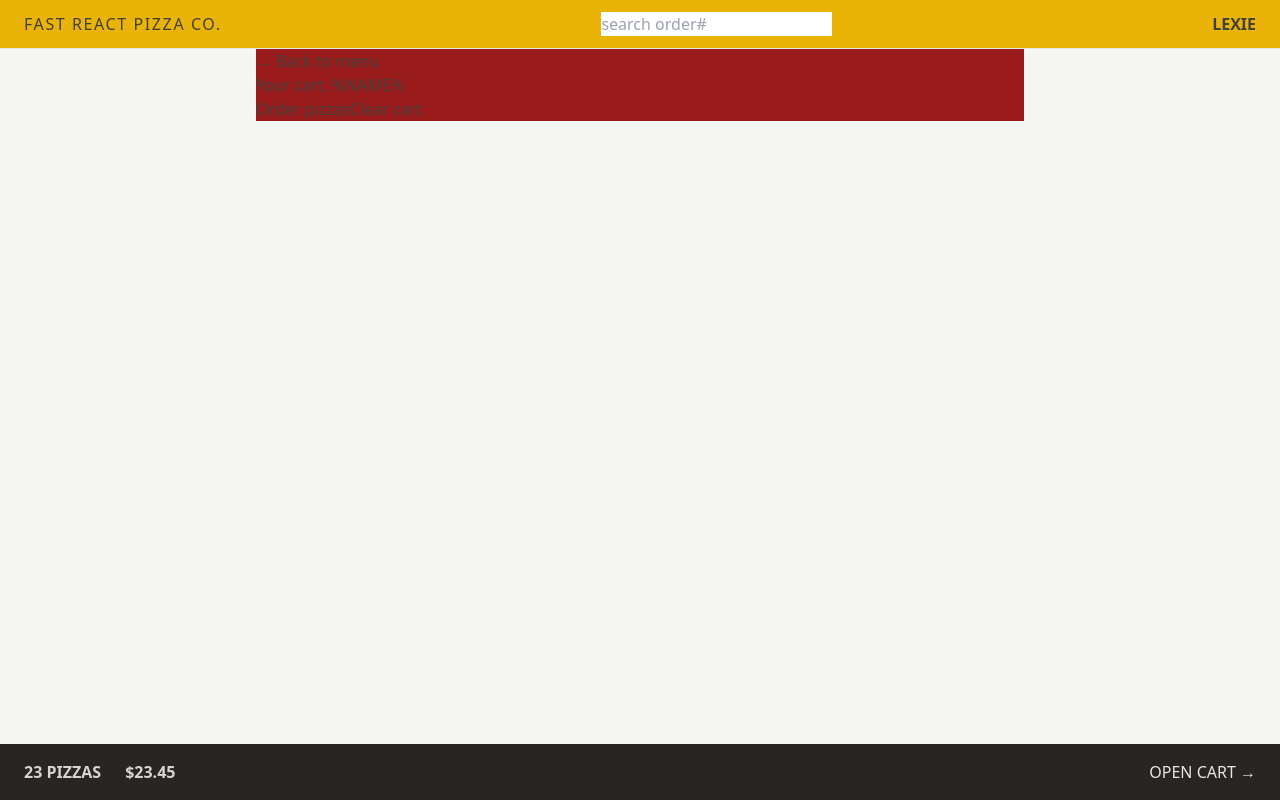
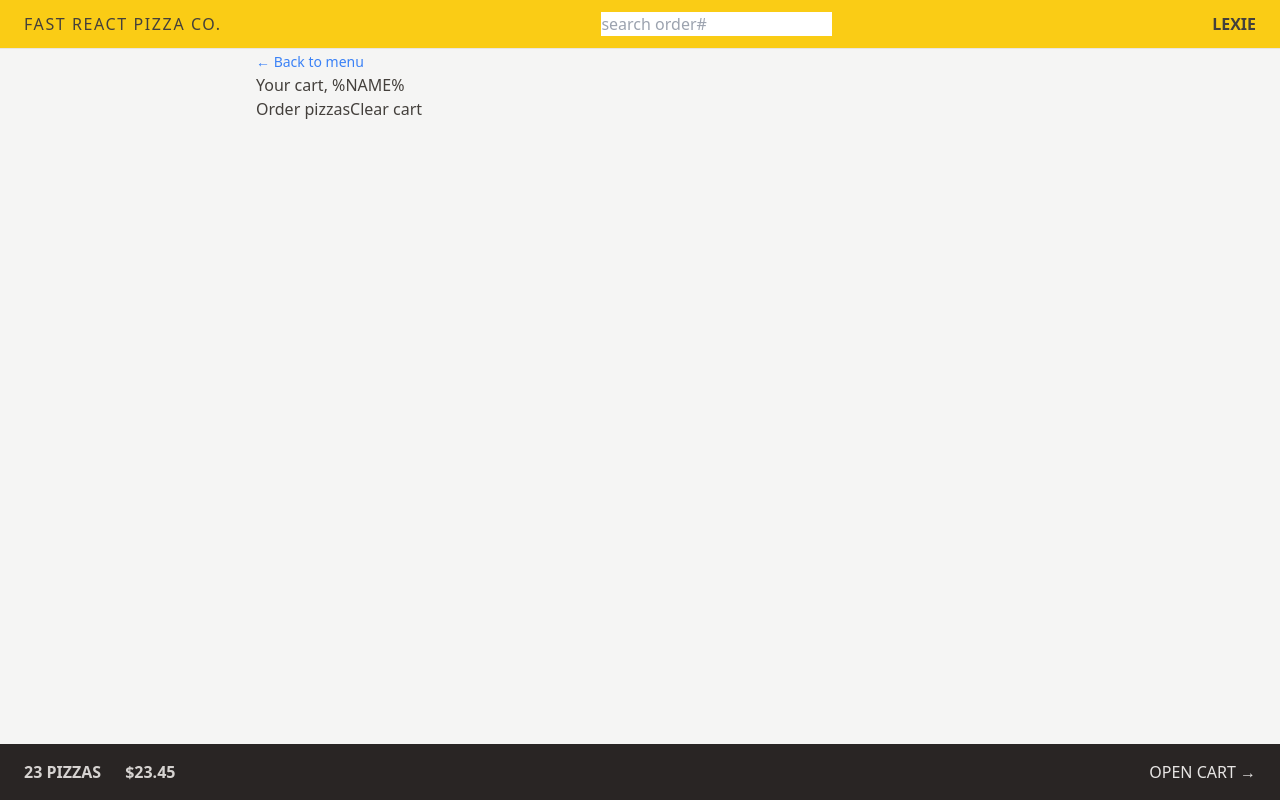
Before and after one commit to lexiecodingwithcat/pj-fast-react-pizza, a React (Vite) app: page /cart in a window 1280 px wide. Built offline with nearby package versions, Linux system fonts and the light colour scheme.

Commit message:
style buttons with element states and transition

```diff
--- a/src/features/cart/Cart.jsx
+++ b/src/features/cart/Cart.jsx
@@ -1,4 +1,4 @@
-import { Link } from 'react-router-dom';
+import { Link } from "react-router-dom";
 
 // const fakeCart = [
 //   {
@@ -29,7 +29,12 @@
 
   return (
     <div>
-      <Link to="/menu">&larr; Back to menu</Link>
+      <Link
+        to="/menu"
+        className="text-sm text-blue-500 hover:text-blue-600 hover:underline "
+      >
+        &larr; Back to menu
+      </Link>
 
       <h2>Your cart, %NAME%</h2>
 
--- a/src/features/order/CreateOrder.jsx
+++ b/src/features/order/CreateOrder.jsx
@@ -6,7 +6,7 @@
 // https://uibakery.io/regex-library/phone-number
 const isValidPhone = (str) =>
   /^\+?\d{1,4}?[-.\s]?\(?\d{1,3}?\)?[-.\s]?\d{1,4}[-.\s]?\d{1,4}[-.\s]?\d{1,9}$/.test(
-    str
+    str,
   );
 
 const fakeCart = [
@@ -38,8 +38,8 @@
   const cart = fakeCart;
   const navigation = useNavigation();
   const isSubmitting = navigation.state === "submitting";
-// we can get access to whatever return from the action function
-//in case there is no submission
+  // we can get access to whatever return from the action function
+  //in case there is no submission
   const formErrors = useActionData();
   return (
     <div>
@@ -79,7 +79,10 @@
         <div>
           {/* we use this hidden input to pass the cart data to action function since it is part of form */}
           <input type="hidden" name="cart" value={JSON.stringify(cart)} />
-          <button disabled={isSubmitting}>
+          <button
+            disabled={isSubmitting}
+            className="inline-block rounded-full bg-yellow-400 px-4 py-3 font-semibold uppercase tracking-wide text-stone-800 transition-colors duration-300 hover:bg-yellow-300 focus:outline-none focus:ring focus:ring-yellow-300 focus:ring-offset-2 disabled:cursor-not-allowed"
+          >
             {isSubmitting ? "Placing order..." : "Order now"}
           </button>
         </div>
@@ -103,7 +106,7 @@
   //check whether the phone number is valid or not
   const errors = {};
   if (!isValidPhone(order.phone))
-  //we add phone property to the error object
+    //we add phone property to the error object
     errors.phone =
       "Please give us your correct phone number. We may need it to contact you.";
   if (Object.keys(errors).length > 0) return errors;
--- a/src/ui/AppLayout.jsx
+++ b/src/ui/AppLayout.jsx
@@ -17,7 +17,7 @@
       <Header />
       <div className="overflow-scroll ">
         {/*  we can use margin left and right set to auto to place it in the middle */}
-        <main className="mx-auto max-w-3xl bg-red-800 ">
+        <main className="mx-auto max-w-3xl">
           {/*  we want the main content changes based on current route */}
           {/* Outlet is like a placeholdre taht allows browser to render child routes inside its parent route  */}
           {isLoading ? <Loader /> : <Outlet />}
--- a/src/ui/Header.jsx
+++ b/src/ui/Header.jsx
@@ -4,7 +4,7 @@
 
 function Header() {
   return (
-    <header className="item-center justify-between border-b flex border-stone-200 bg-yellow-500 px-4 py-3 uppercase sm:px-6">
+    <header className="item-center flex justify-between border-b border-stone-200 bg-yellow-400 px-4 py-3 uppercase sm:px-6">
       <Link to="/" className="tracking-widest">
         Fast React Pizza Co.
       </Link>
```
